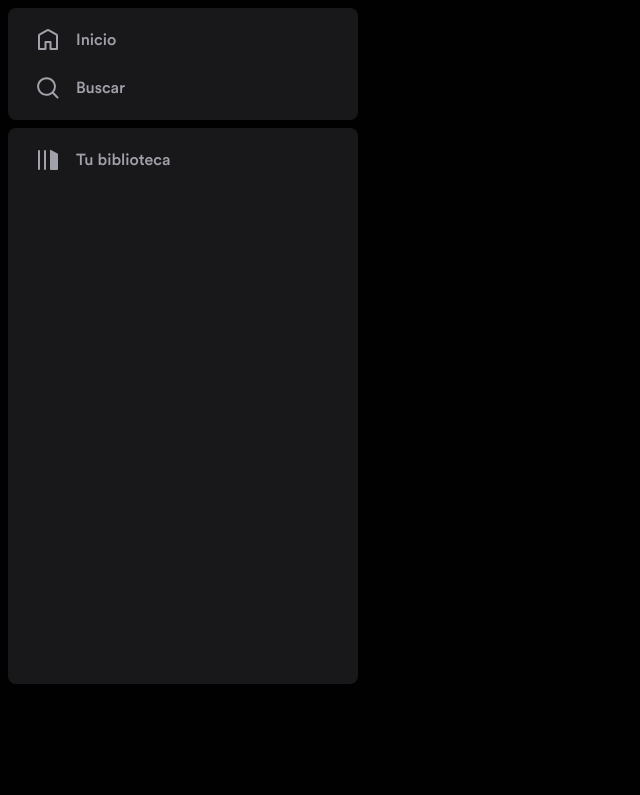
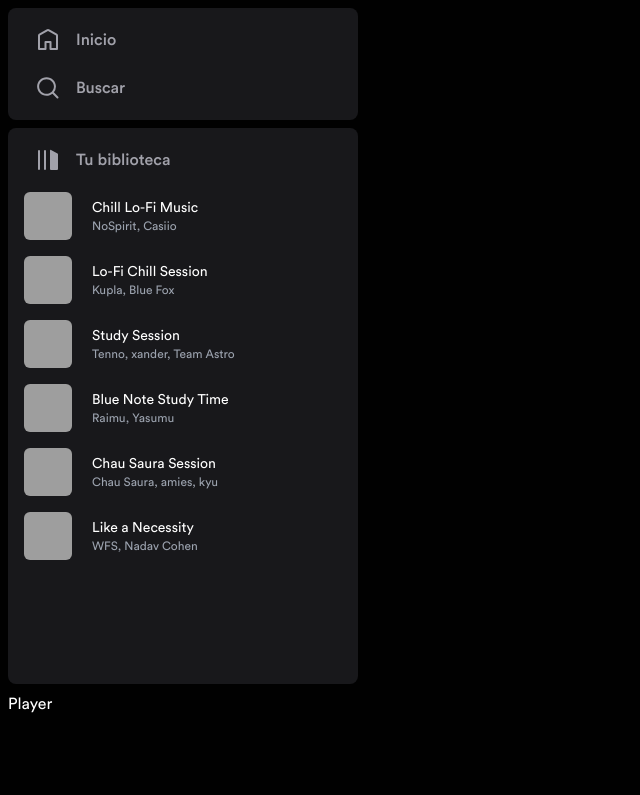
Before and after one commit to dejeloper/spotify-clone, an Astro site: page / in a window 1280 px wide. Shown: the whole page, without its empty margins (0-640 px from the left). Built offline with nearby package versions, Linux system fonts and the light colour scheme; Astro itself is replaced by a stand-in of ours; grey boxes are pictures that could not be loaded.

Commit message:
Add Aside menu cards

```diff
--- a/src/components/AsideMenu.astro
+++ b/src/components/AsideMenu.astro
@@ -1,8 +1,11 @@
 ---
-import LibraryIcon from "../icons/Library.astro";
-import HomeIcon from "../icons/Home.astro";
-import SearchIcon from "../icons/Search.astro";
-import SideMenuItem from "./SideMenuItem.astro";
+import LibraryIcon from "@/icons/Library.astro";
+import HomeIcon from "@/icons/Home.astro";
+import SearchIcon from "@/icons/Search.astro";
+import SideMenuItem from "@/components/SideMenuItem.astro";
+import SideMenuCard from "@/components/SideMenuCard.astro";
+
+import { playlists } from "@/lib/data";
 ---
 
 <nav class="flex flex-col flex-1 gap-2">
@@ -24,6 +27,8 @@
         <LibraryIcon />
          Tu biblioteca
       </SideMenuItem>
+
+      {playlists.map((playlist) => <SideMenuCard playlist={playlist} />)}
     </ul>
   </div>
 </nav>
--- /dev/null
+++ b/src/components/SideMenuCard.astro
@@ -0,0 +1,35 @@
+---
+import type { Playlist } from "@/lib/data";
+
+interface Props {
+  playlist: Playlist;
+}
+
+const { playlist } = Astro.props;
+
+const { id, albumId, title, color, cover, artists } = playlist;
+
+const artistString = artists.join(", ");
+---
+
+<a
+  href={`/playlist/${id}`}
+  class="playlist-item flex relative p-2 overflow-hidden items-center gap-5 rounded-md hover:bg-zinc-800"
+>
+  <picture class="h-12 w-12 flex-none">
+    <img
+      src={cover}
+      alt={`Imagen de ${title} de ${artistString}`}
+      class="object-cover w-full h-full rounded-md"
+    />
+  </picture>
+  <div class="flex flex-auto flex-col truncate">
+    <h4 class="text-white text-sm">
+      {title}
+    </h4>
+
+    <span class="text-xs text-gray-400">
+      {artistString}
+    </span>
+  </div>
+</a>
--- a/src/layouts/Layout.astro
+++ b/src/layouts/Layout.astro
@@ -25,7 +25,7 @@
           <slot />
         </main>
       </aside>
-      <footer class="[grid-area:player] min-h-[100px]"></footer>
+      <footer class="[grid-area:player] min-h-[100px]">Player</footer>
     </div>
   </body>
 </html>
```
Also changed, not shown: tsconfig.json (+12 -1 lines).
